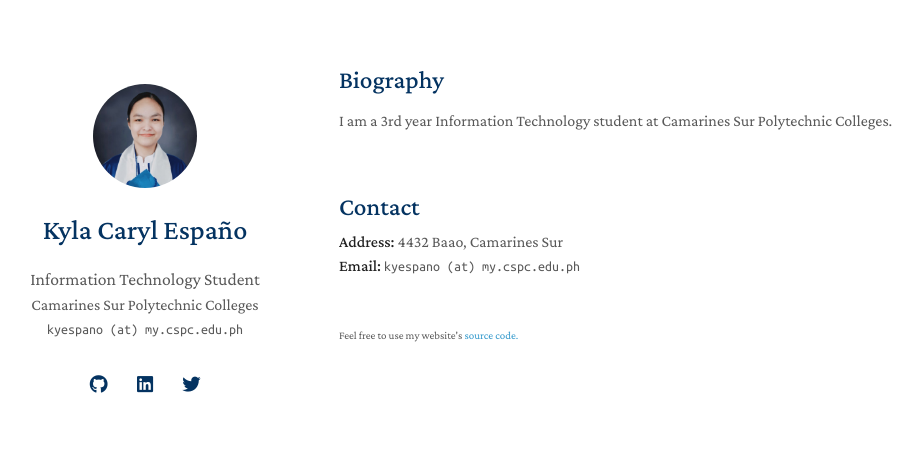
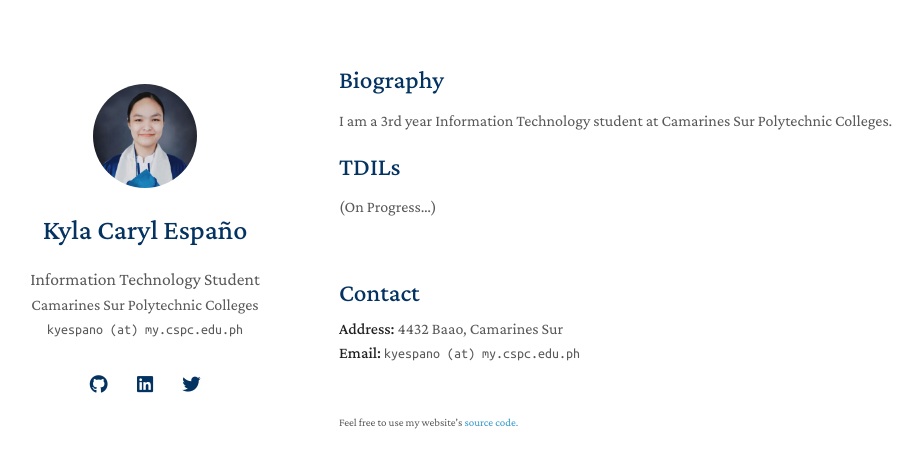
Before and after one commit to kaisunoo/kaisunoo.github.io, a Jekyll site: the page built from index.md, in a window 1280 px wide. Shown: the top 468 px of the page, without its empty margins (131-1053 px from the left). Built offline with Jekyll 4.4.1, drawn with Linux system fonts in a browser that asks for light colours; nearby versions of some CDN libraries; a style sheet for code colours, icons or effects is not loaded; our own code applies the rules of GitHub Pages for plain Markdown files.

Commit message:
Update index.md

```diff
--- a/index.md
+++ b/index.md
@@ -5,6 +5,10 @@ layout: homepage
 ## Biography
 
 I am a 3rd year Information Technology student at Camarines Sur Polytechnic Colleges.
+
+## TDILs
+
+(On Progress...)
 
 <!--## Research Interests
 
```
